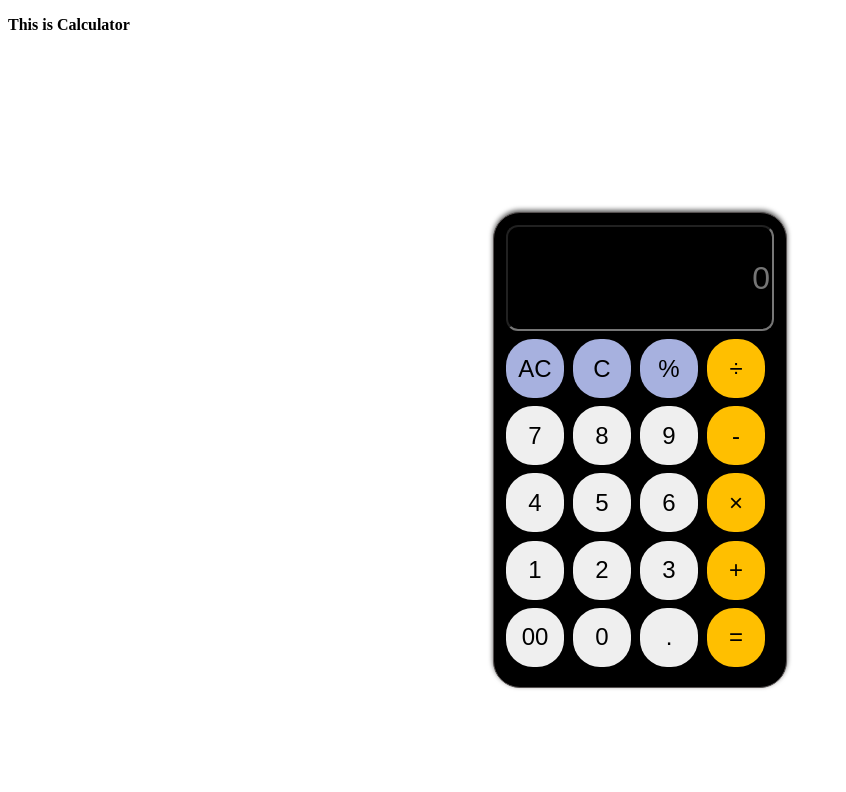
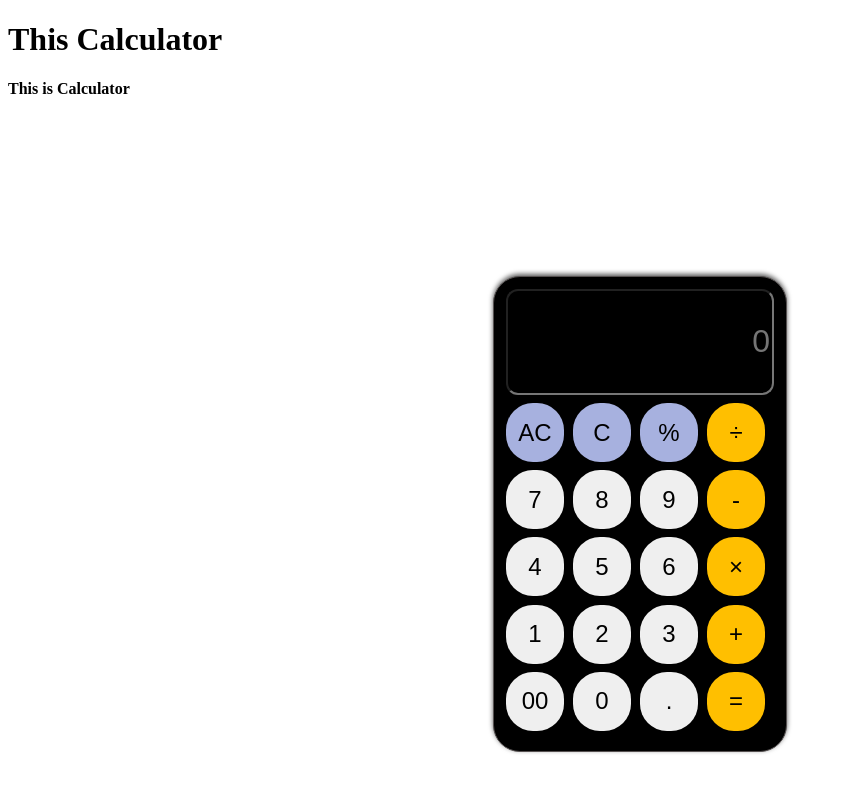
Before and after one commit to Bhanu1702/calculator.github.io, a plain HTML site: page index.html in a window 1280 px wide. Shown: the whole page, without its empty margins (0-846 px from the left). Drawn offline with Linux system fonts and the light colour scheme.

Commit message:
Second Commit

```diff
--- a/index.html
+++ b/index.html
@@ -8,6 +8,7 @@
         <title>Calculator</title>
     </head>
     <body>
+        <h1>This Calculator</h1>
         <p><b>This is Calculator</b></p>
         <div class="container">
             <div class="calculator">
```
